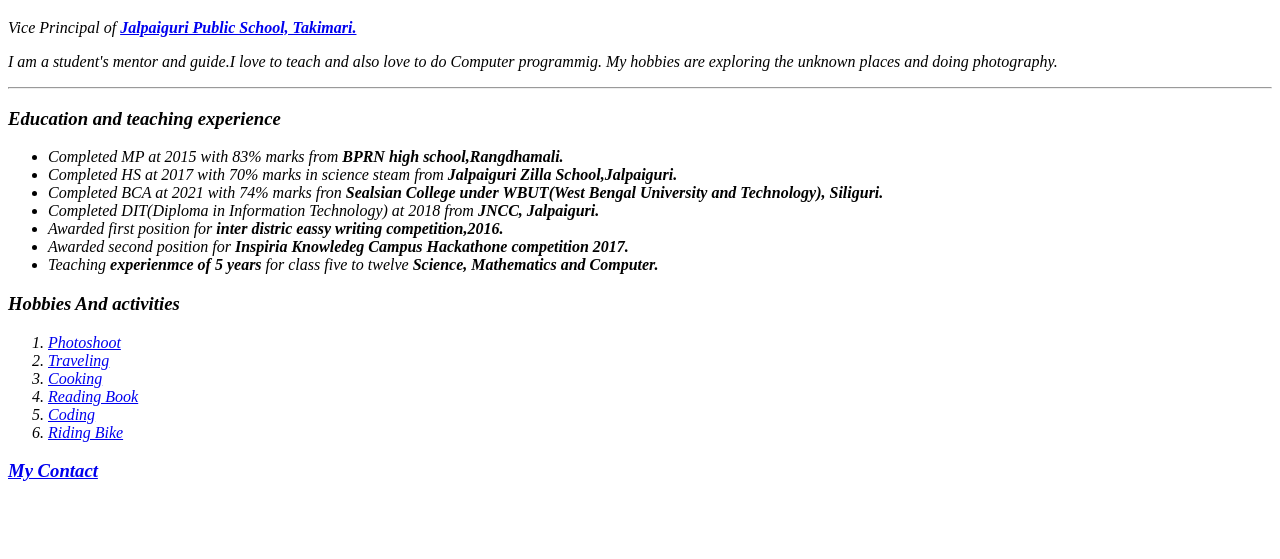
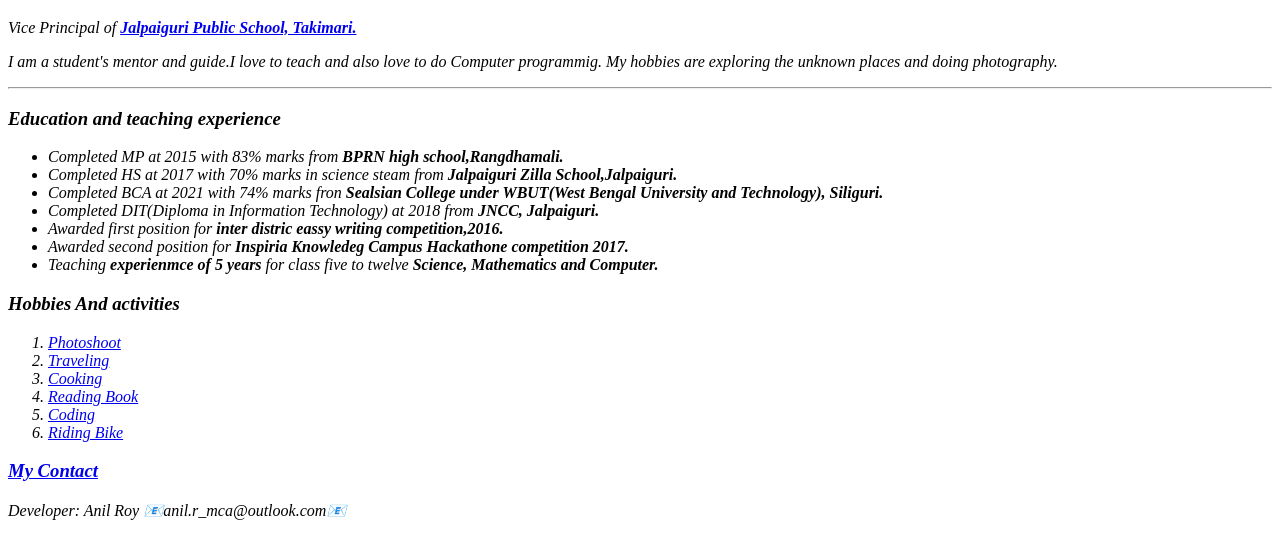
Before and after one commit to Anilroy97/anilroy.github.io, a plain HTML site: page index.html in a window 1280 px wide. Shown: the part 193-752 px from the top of the page. Drawn offline with Linux system fonts and the light colour scheme.

Commit message:
Update index.html

```diff
--- a/index.html
+++ b/index.html
@@ -37,4 +37,8 @@
   </h3>
 </body>
 
+  <footer>
+    Developer: Anil Roy   📧anil.r_mca@outlook.com📧
+  </footer>
+
 </html>
```
